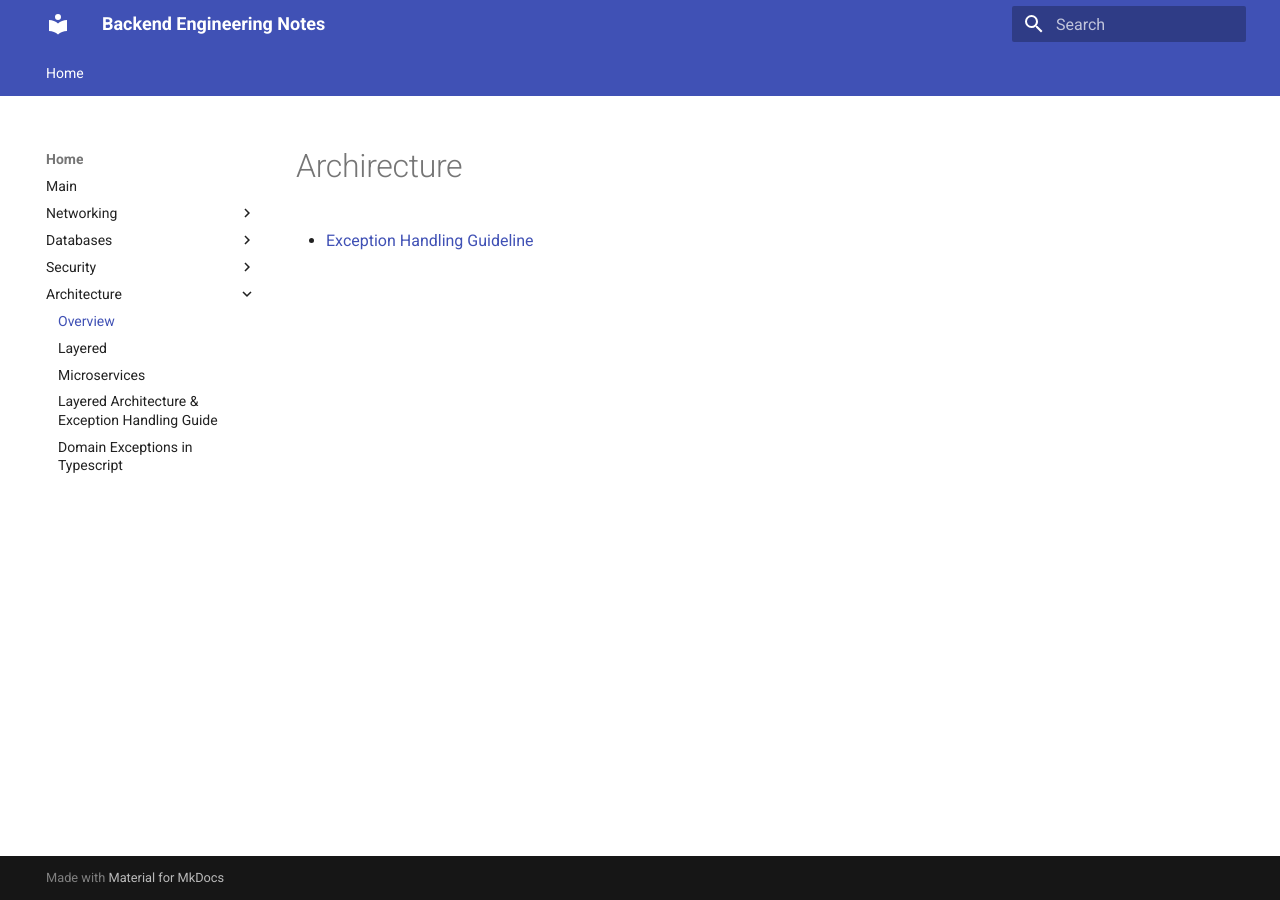
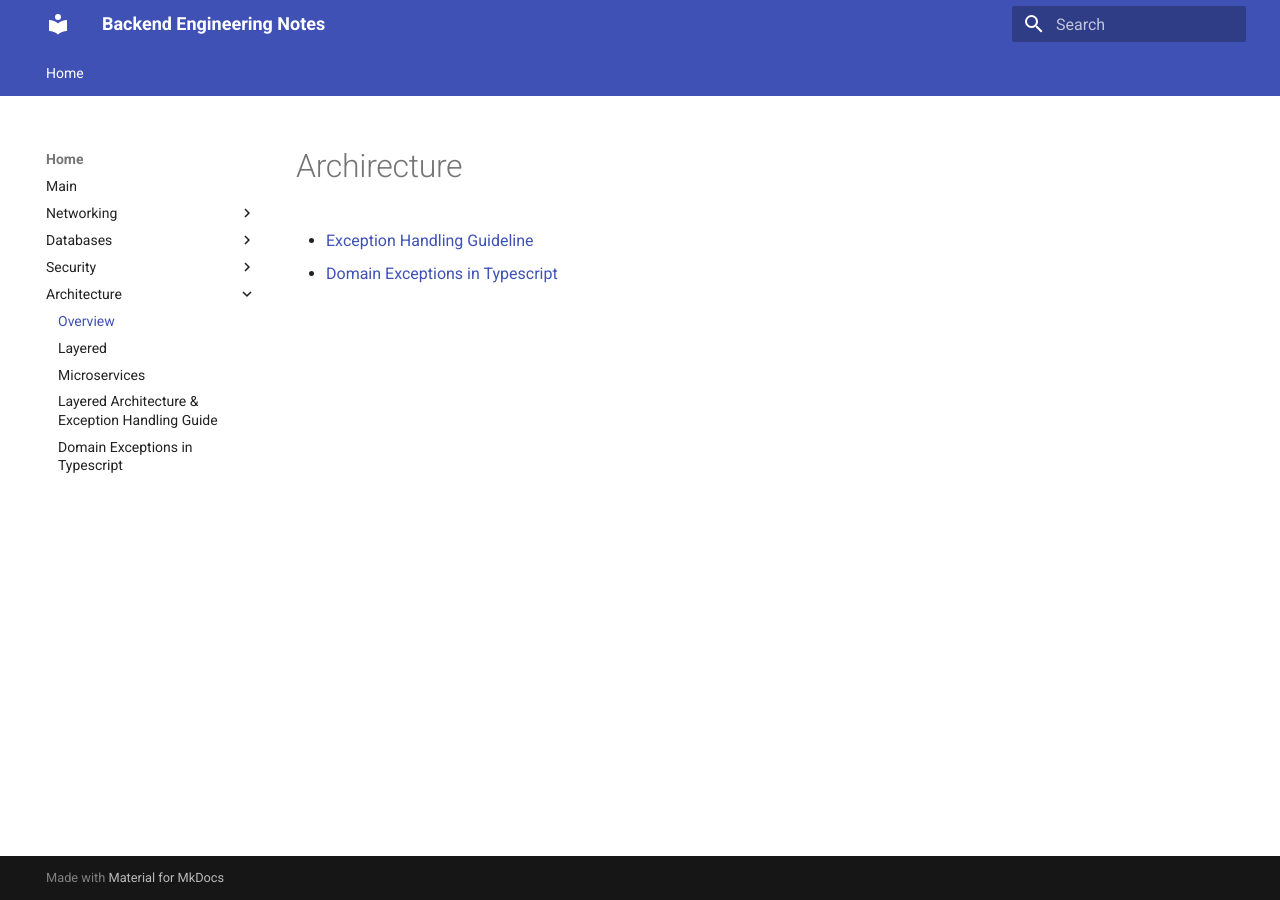
Before and after one commit to labeebahmad201/backend-engineering-notes, an MkDocs documentation site: the page built from docs/architecture/overview.md, in a window 1280 px wide. Built offline with MkDocs 1.6.1 and Material for MkDocs 9.7.7, drawn with Linux system fonts in a browser that asks for light colours.

Commit message:
Update overview.md

```diff
--- a/docs/architecture/overview.md
+++ b/docs/architecture/overview.md
@@ -1,2 +1,3 @@
 # Archirecture
 - [Exception Handling Guideline](layered-architecture-exceptions-handling.md)
+- [Domain Exceptions in Typescript](architecture/domain-exceptions-in-ts.md)
```
